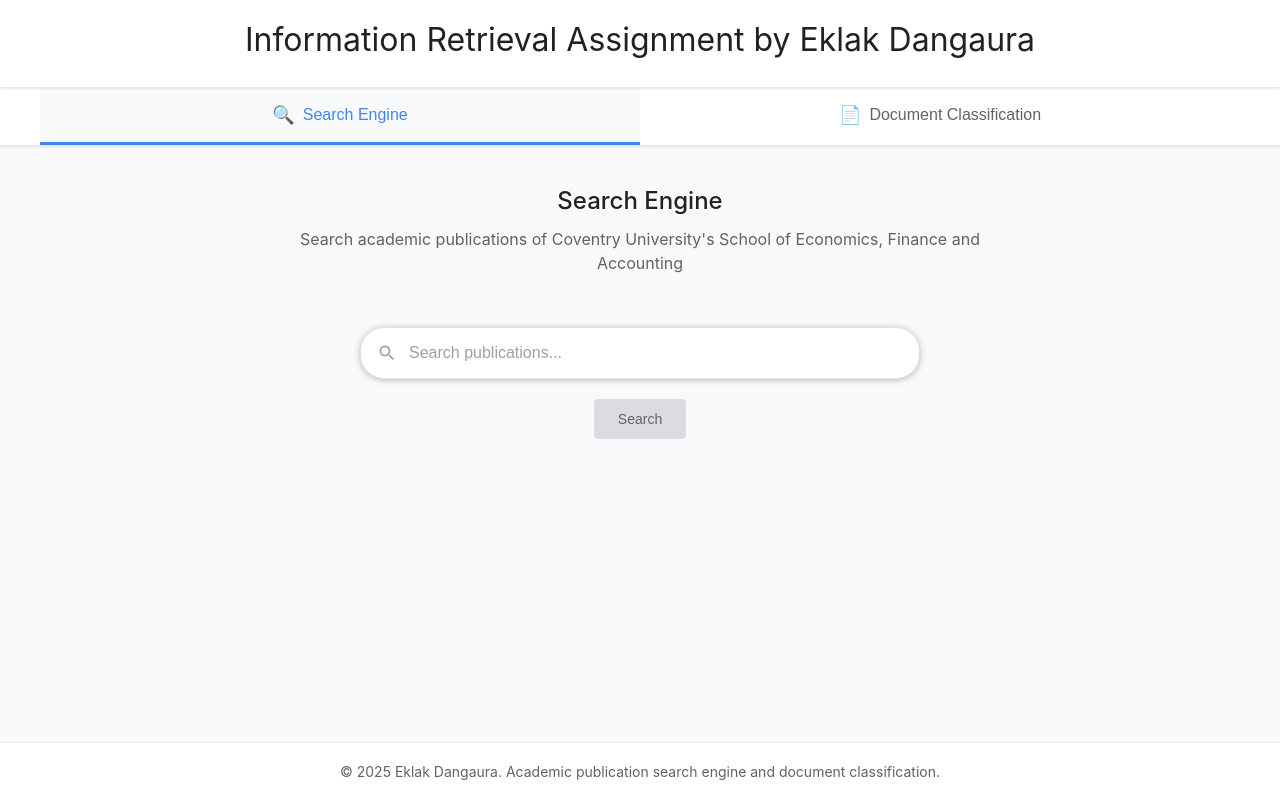
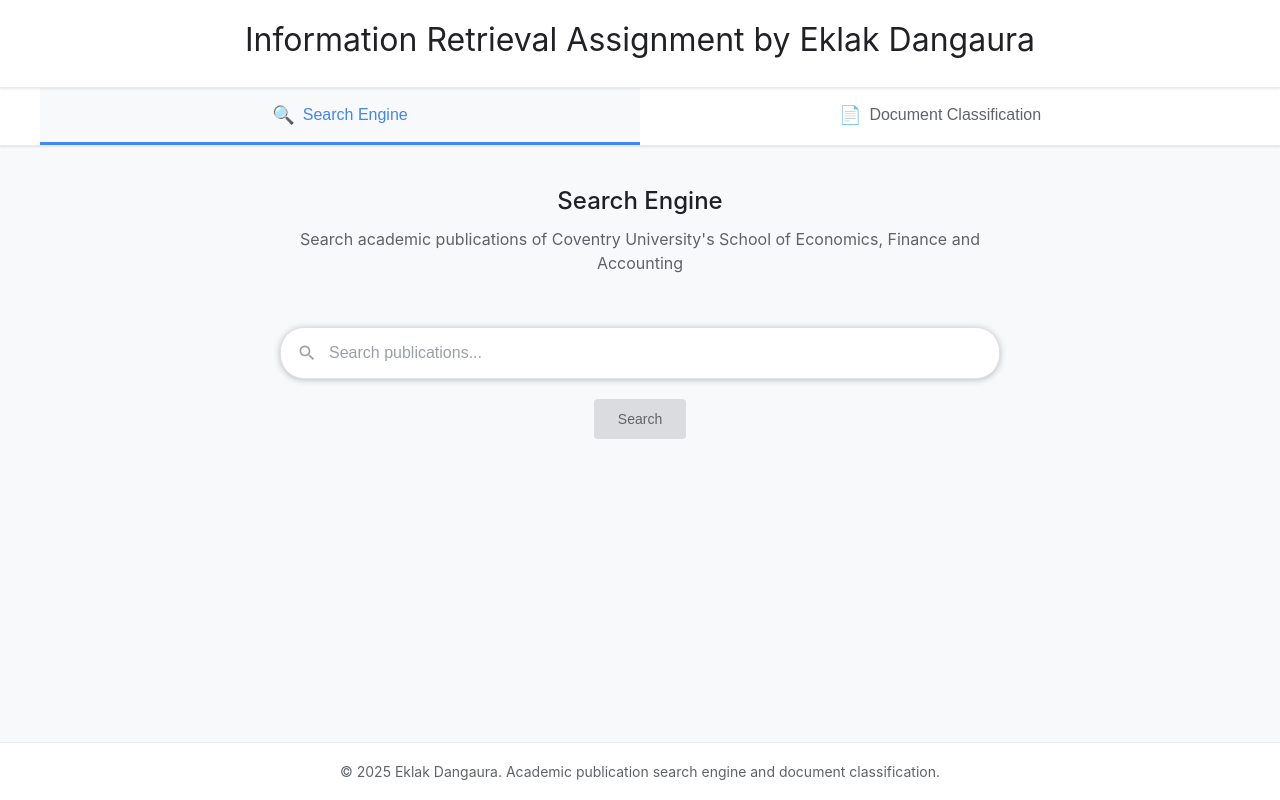
Before and after one commit to azens1995/ir-assignment-ui-p03, a React (Create React App) app: page / in a window 1280 px wide. Built offline with nearby package versions, Linux system fonts and the light colour scheme.

Commit message:
fix: css issue

```diff
--- a/src/App.css
+++ b/src/App.css
@@ -1,5 +1,10 @@
 * {
   box-sizing: border-box;
+}
+
+/* Always show scrollbar to prevent layout shifts */
+html {
+  overflow-y: scroll;
 }
 
 body {
@@ -59,7 +64,7 @@ body {
 
 /* Add consistent content container to prevent layout shifts */
 .content-container {
-  max-width: 800px;
+  width: 800px; /* Fixed width instead of max-width to prevent shifts */
   margin: 0 auto;
   padding: 0 20px;
   min-height: 400px; /* Ensure minimum height to prevent layout shifts */
@@ -69,11 +74,19 @@ body {
 /* Prevent layout shifts during tab switching */
 .content-container > * {
   width: 100%;
+  max-width: 100%; /* Ensure content doesn't exceed container width */
+  box-sizing: border-box; /* Include padding in width calculation */
 }
 
 /* Smooth transitions for tab content */
 .content-container > * {
   transition: opacity 0.2s ease;
+}
+
+/* Ensure consistent positioning for tab content */
+.content-container > div {
+  position: relative;
+  left: 0; /* Prevent horizontal shifts */
 }
 
 /* Tab transition classes for smooth switching */
@@ -193,6 +206,8 @@ body {
   }
 
   .content-container {
+    width: 100%; /* Full width on mobile */
+    max-width: 600px; /* Limit max width */
     padding: 0 16px;
     min-height: 300px; /* Smaller minimum height on mobile */
   }
```
